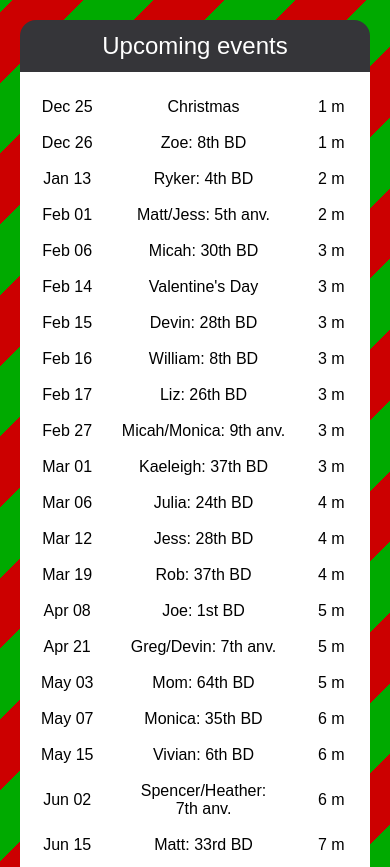
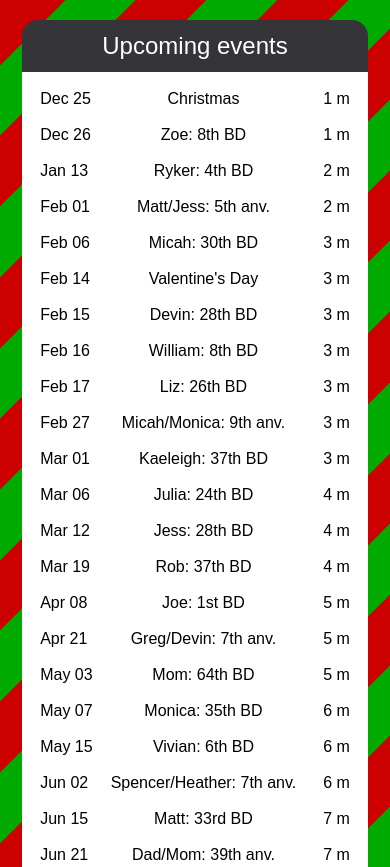
Before and after one commit to Brengineer/brendantull.com, a plain HTML site: page events/index.html in a window 390 px wide. Shown: the top 867 px of the page. Drawn offline with Linux system fonts and the light colour scheme.

Commit message:
Events - Improve styles

```diff
--- a/events/events.css
+++ b/events/events.css
@@ -3,7 +3,8 @@
 body {
     display: flex;
     justify-content: center;
-    padding: 3%;
+    margin: 0;
+    padding: 5% 3%;
     text-align: center;
     background-color: #abc;
     font-family: sans-serif;
@@ -25,7 +26,7 @@ h1 {
 
 main {
     background: #fff;
-    padding: 16px 16px 24px;
+    padding: 16px 16px 32px;
 }
 
 .hide {
@@ -36,7 +37,7 @@ main {
 /* Table */
 
 table {
-    margin: 0 auto 24px;
+    margin: 0 auto 32px;
 }
 
 td {
@@ -44,11 +45,13 @@ td {
 }
 
 td:first-child {
-    min-width: 55px;
+    white-space: nowrap;
+    text-align: left;
 }
 
 td:nth-child(3) {
-    min-width: 38px;
+    white-space: nowrap;
+    text-align: right;
 }
 
 td > span {
@@ -84,10 +87,11 @@ form section {
 }
 
 select, input {
-    background: inherit;
-    padding: 2px 7px;
+    margin-left: 4px;
+    padding: 4px 8px;
     border: 1px solid #aaa;
     border-radius: 4px;
+    background: inherit;
     font-size: 16px;
 }
 
@@ -98,7 +102,7 @@ select, input {
 .help-text {
     font-size: 15px;
     color: #b00;
-    margin-top: 6px;
+    margin: 8px 0 20px;
 }
 
 #confirm-pgf {
@@ -124,14 +128,14 @@ button {
 
 .cutButton span {
     display: inline-block;
-    line-height: 15px;
+    line-height: 16px;
     vertical-align: top;
 }
 
 
 /* Responsive */
 
-@media only screen and (max-width: 425px) {
+@media only screen and (max-width: 424px) {
     .large {
         display: none;
     }
@@ -142,8 +146,7 @@ button {
     }
 
     main {
-        padding-left: 10px;
-        padding-right: 10px;
+        padding: 8px 8px 24px;
     }
 
     td {
```
